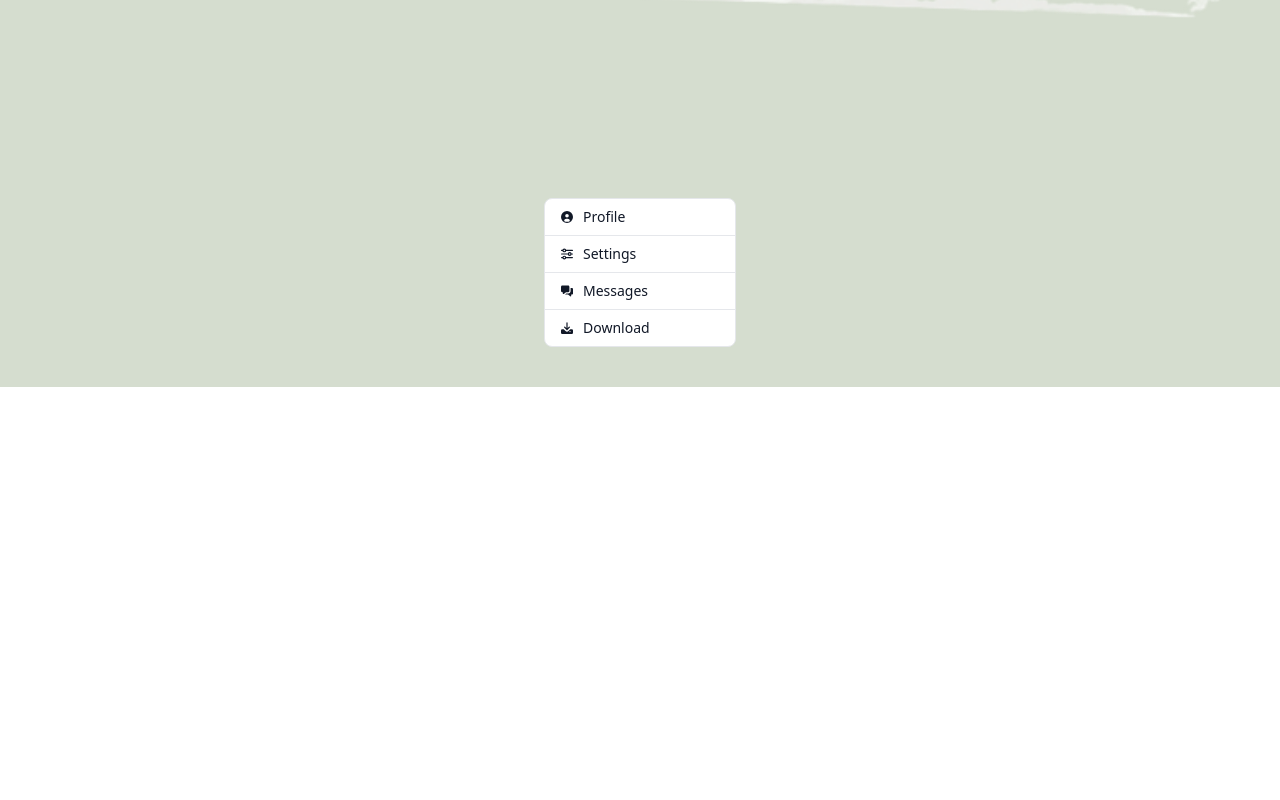
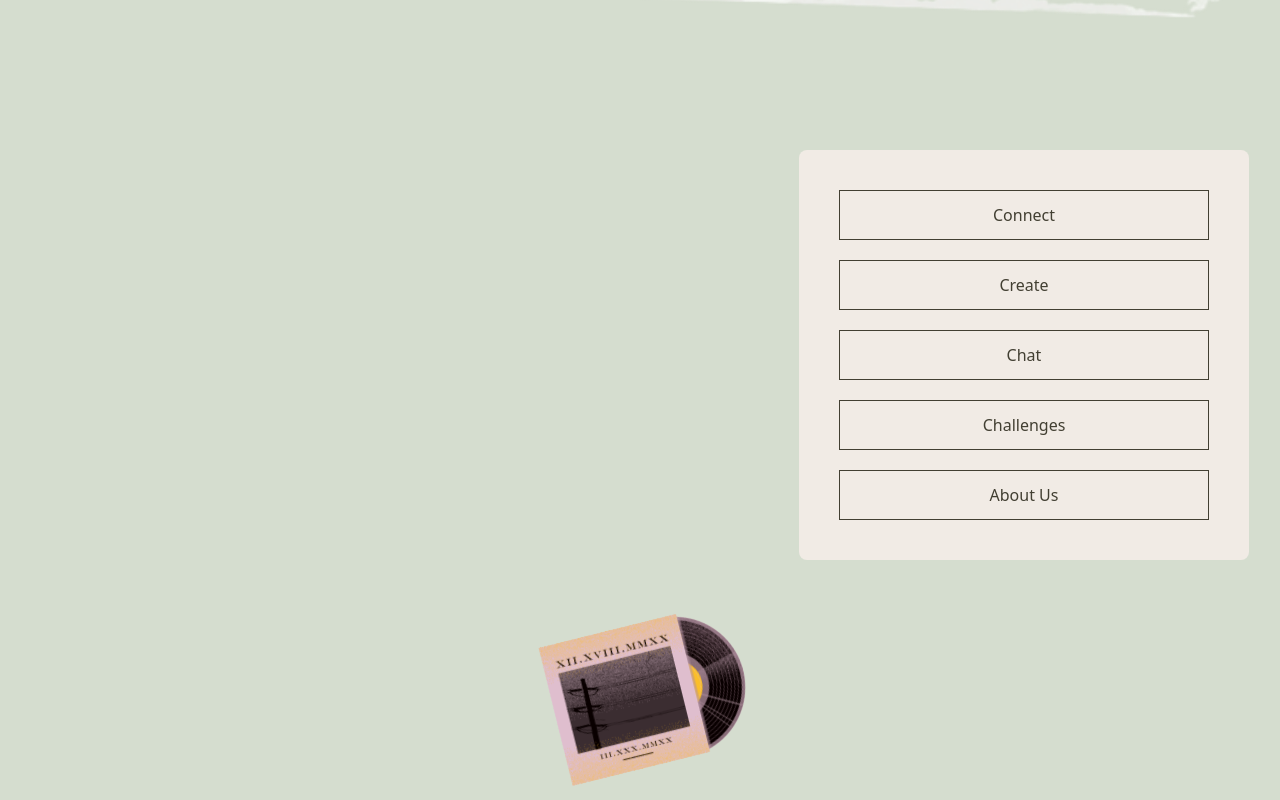
Before and after one commit to shreejalearn/MusicHub, a React (Create React App) app in the folder music-app/: page / in a window 1280 px wide. Shown: the part 713-1513 px from the top of the page. Before the commit the page ends 1100 px from the top, so only its background shows below. Built offline with nearby package versions, Linux system fonts and the light colour scheme.

Commit message:
menu done!!!!!!

```diff
--- a/music-app/src/App.js
+++ b/music-app/src/App.js
@@ -6,6 +6,8 @@ import text_sub from './assets/text-sub.png'; // Import the image
 import texture from './assets/texture.png'; // Import the image
 import ipod from './assets/ipod.png'; // Import the image
 import musicnote from './assets/musicnote.png'; // Import the image
+import cd from './assets/cd.png'; // Import the image
+
 
 const App = () => {
   return (
@@ -41,33 +43,43 @@ const App = () => {
 
 {/* CREATING A NAVIGATION MENU */}
 
-      <div class="w-48 text-gray-900 bg-white border border-gray-200 rounded-lg dark:bg-gray-700 dark:border-gray-600 dark:text-white mb-10 mt-36">
-          <button type="button" class="relative inline-flex items-center w-full px-4 py-2 text-sm font-medium border-b border-gray-200 rounded-t-lg hover:bg-gray-100 hover:text-blue-700 focus:z-10 focus:ring-2 focus:ring-blue-700 focus:text-blue-700 dark:border-gray-600 dark:hover:bg-gray-600 dark:hover:text-white dark:focus:ring-gray-500 dark:focus:text-white">
-              <svg class="w-3 h-3 mr-2.5" aria-hidden="true" xmlns="http://www.w3.org/2000/svg" fill="currentColor" viewBox="0 0 20 20">
-                  <path d="M10 0a10 10 0 1 0 10 10A10.011 10.011 0 0 0 10 0Zm0 5a3 3 0 1 1 0 6 3 3 0 0 1 0-6Zm0 13a8.949 8.949 0 0 1-4.951-1.488A3.987 3.987 0 0 1 9 13h2a3.987 3.987 0 0 1 3.951 3.512A8.949 8.949 0 0 1 10 18Z"/>
-              </svg>
-              Profile
-          </button>
-          <button type="button" class="relative inline-flex items-center w-full px-4 py-2 text-sm font-medium border-b border-gray-200 hover:bg-gray-100 hover:text-blue-700 focus:z-10 focus:ring-2 focus:ring-blue-700 focus:text-blue-700 dark:border-gray-600 dark:hover:bg-gray-600 dark:hover:text-white dark:focus:ring-gray-500 dark:focus:text-white">
-              <svg class="w-3 h-3 mr-2.5" aria-hidden="true" xmlns="http://www.w3.org/2000/svg" fill="none" viewBox="0 0 20 20">
-                  <path stroke="currentColor" stroke-linecap="round" stroke-linejoin="round" stroke-width="2" d="M7.75 4H19M7.75 4a2.25 2.25 0 0 1-4.5 0m4.5 0a2.25 2.25 0 0 0-4.5 0M1 4h2.25m13.5 6H19m-2.25 0a2.25 2.25 0 0 1-4.5 0m4.5 0a2.25 2.25 0 0 0-4.5 0M1 10h11.25m-4.5 6H19M7.75 16a2.25 2.25 0 0 1-4.5 0m4.5 0a2.25 2.25 0 0 0-4.5 0M1 16h2.25"/>
-              </svg>
-              Settings
-          </button>
-          <button type="button" class="relative inline-flex items-center w-full px-4 py-2 text-sm font-medium border-b border-gray-200 hover:bg-gray-100 hover:text-blue-700 focus:z-10 focus:ring-2 focus:ring-blue-700 focus:text-blue-700 dark:border-gray-600 dark:hover:bg-gray-600 dark:hover:text-white dark:focus:ring-gray-500 dark:focus:text-white">
-              <svg class="w-3 h-3 mr-2.5" aria-hidden="true" xmlns="http://www.w3.org/2000/svg" viewBox="0 0 20 18" fill="currentColor">
-                  <path d="M18 4H16V9C16 10.0609 15.5786 11.0783 14.8284 11.8284C14.0783 12.5786 13.0609 13 12 13H9L6.846 14.615C7.17993 14.8628 7.58418 14.9977 8 15H11.667L15.4 17.8C15.5731 17.9298 15.7836 18 16 18C16.2652 18 16.5196 17.8946 16.7071 17.7071C16.8946 17.5196 17 17.2652 17 17V15H18C18.5304 15 19.0391 14.7893 19.4142 14.4142C19.7893 14.0391 20 13.5304 20 13V6C20 5.46957 19.7893 4.96086 19.4142 4.58579C19.0391 4.21071 18.5304 4 18 4Z" fill="currentColor"/>
-                  <path d="M12 0H2C1.46957 0 0.960859 0.210714 0.585786 0.585786C0.210714 0.960859 0 1.46957 0 2V9C0 9.53043 0.210714 10.0391 0.585786 10.4142C0.960859 10.7893 1.46957 11 2 11H3V13C3 13.1857 3.05171 13.3678 3.14935 13.5257C3.24698 13.6837 3.38668 13.8114 3.55279 13.8944C3.71889 13.9775 3.90484 14.0126 4.08981 13.996C4.27477 13.9793 4.45143 13.9114 4.6 13.8L8.333 11H12C12.5304 11 13.0391 10.7893 13.4142 10.4142C13.7893 10.0391 14 9.53043 14 9V2C14 1.46957 13.7893 0.960859 13.4142 0.585786C13.0391 0.210714 12.5304 0 12 0Z" fill="currentColor"/>
-              </svg>
-              Messages
-          </button>
-          <button type="button" class="relative inline-flex items-center w-full px-4 py-2 text-sm font-medium rounded-b-lg hover:bg-gray-100 hover:text-blue-700 focus:z-10 focus:ring-2 focus:ring-blue-700 focus:text-blue-700 dark:border-gray-600 dark:hover:bg-gray-600 dark:hover:text-white dark:focus:ring-gray-500 dark:focus:text-white">
-              <svg class="w-3 h-3 mr-2.5" aria-hidden="true" xmlns="http://www.w3.org/2000/svg" fill="currentColor" viewBox="0 0 20 20">
-                  <path d="M14.707 7.793a1 1 0 0 0-1.414 0L11 10.086V1.5a1 1 0 0 0-2 0v8.586L6.707 7.793a1 1 0 1 0-1.414 1.414l4 4a1 1 0 0 0 1.416 0l4-4a1 1 0 0 0-.002-1.414Z"/>
-                  <path d="M18 12h-2.55l-2.975 2.975a3.5 3.5 0 0 1-4.95 0L4.55 12H2a2 2 0 0 0-2 2v4a2 2 0 0 0 2 2h16a2 2 0 0 0 2-2v-4a2 2 0 0 0-2-2Zm-3 5a1 1 0 1 1 0-2 1 1 0 0 1 0 2Z"/>
-              </svg>
-              Download
-          </button>
+<div class="p-10 w-48 min-w-[450px] text-black-resonate bg-yellow-resonate border-black-resonate rounded-lg mb-10 mt-24 mr-[-60%]">
+  <button
+    type="button"
+    class="w-full min-w-[200px] border-r border-l text-center px-4 py-3 text-black-resonate text-md font-medium border-b border-t border-black-resonate hover:bg-orange-resonate hover:text-white focus:z-10 focus:ring-2 focus:ring-amber-400 focus:text-white dark:border-gray-600 dark:hover:bg-gray-600 dark:hover:text-white dark:focus:ring-gray-500 dark:focus:text-white"
+  >
+    Connect
+  </button>
+  <button
+    type="button"
+    class="w-full border-r min-w-[200px] border-l border-t mt-5 text-black-resonate text-center px-4 py-3 text-md font-medium border-b  border-black-resonate hover:bg-orange-resonate hover:text-white focus:z-10 focus:ring-2 focus:ring-amber-400 focus:text-white dark:border-gray-600 dark:hover:bg-gray-600 dark:hover:text-white dark:focus:ring-gray-500 dark:focus:text-white"
+  >
+    Create
+  </button>
+  <button
+    type="button"
+    class="w-full border-r min-w-[200px] border-l border-t mt-5 text-black-resonate text-center px-4 py-3 text-md font-medium border-b border-black-resonate hover:bg-orange-resonate hover:text-white focus:z-10 focus:ring-2 focus:ring-amber-400 focus:text-white dark:border-gray-600 dark:hover:bg-gray-600 dark:hover:text-white dark:focus:ring-gray-500 dark:focus:text-white"
+  >
+    Chat
+  </button>
+  <button
+    type="button"
+    class="w-full border-r min-w-[200px] border-l border-t mt-5 text-black-resonate text-center px-4 py-3 text-md font-medium border-b border-black-resonate hover:bg-orange-resonate hover:text-white focus:z-10 focus:ring-2 focus:ring-amber-400 focus:text-white dark:border-gray-600 dark:hover:bg-gray-600 dark:hover:text-white dark:focus:ring-gray-500 dark:focus:text-white"
+  >
+    Challenges
+  </button>
+  <button
+    type="button"
+    class="w-full border-r min-w-[200px] border-l border-t mt-5 text-black-resonate text-center px-4 py-3 text-md font-medium border-b border-black-resonate hover:bg-orange-resonate hover:text-white focus:z-10 focus:ring-2 focus:ring-amber-400 focus:text-white dark:border-gray-600 dark:hover:bg-gray-600 dark:hover:text-white dark:focus:ring-gray-500 dark:focus:text-white"
+  >
+    About Us
+  </button>
+</div>
+
+{/* CREATING SECOND PART OF THE HOMEPAGE */}
+
+<div className="flex"> {/* Increase the margin-top */}
+        <img src={cd} alt="CD Design" className="h-auto" />
       </div>
 
     </div>
--- a/music-app/tailwind.config.js
+++ b/music-app/tailwind.config.js
@@ -6,12 +6,17 @@ module.exports = {
     extend: {
       backgroundColor: {
         'green-resonate': '#D5DDCF',
+        'yellow-resonate': '#F1EBE5',
+        'orange-resonate': '#F4D487',
       },
       textColor:{
         'black-resonate': '#423F32',
       },
       fontFamily: {
         reborn: ["REBORN", "sans-serif"],
+      },
+      borderColor: {
+        'black-resonate': '#423F32', // Replace with your custom color value
       },
     },
   },
```
Also changed, not shown: music-app/src/assets/cd.png (added).
